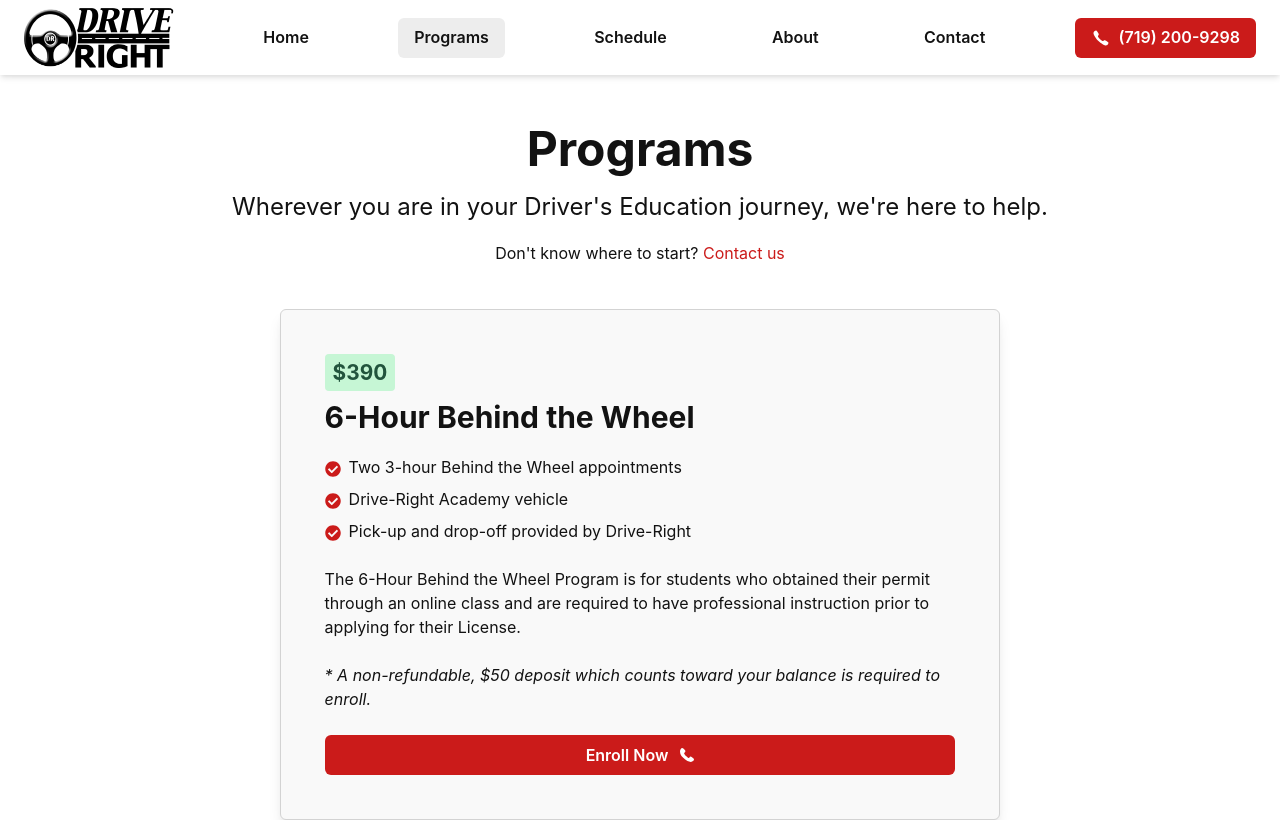
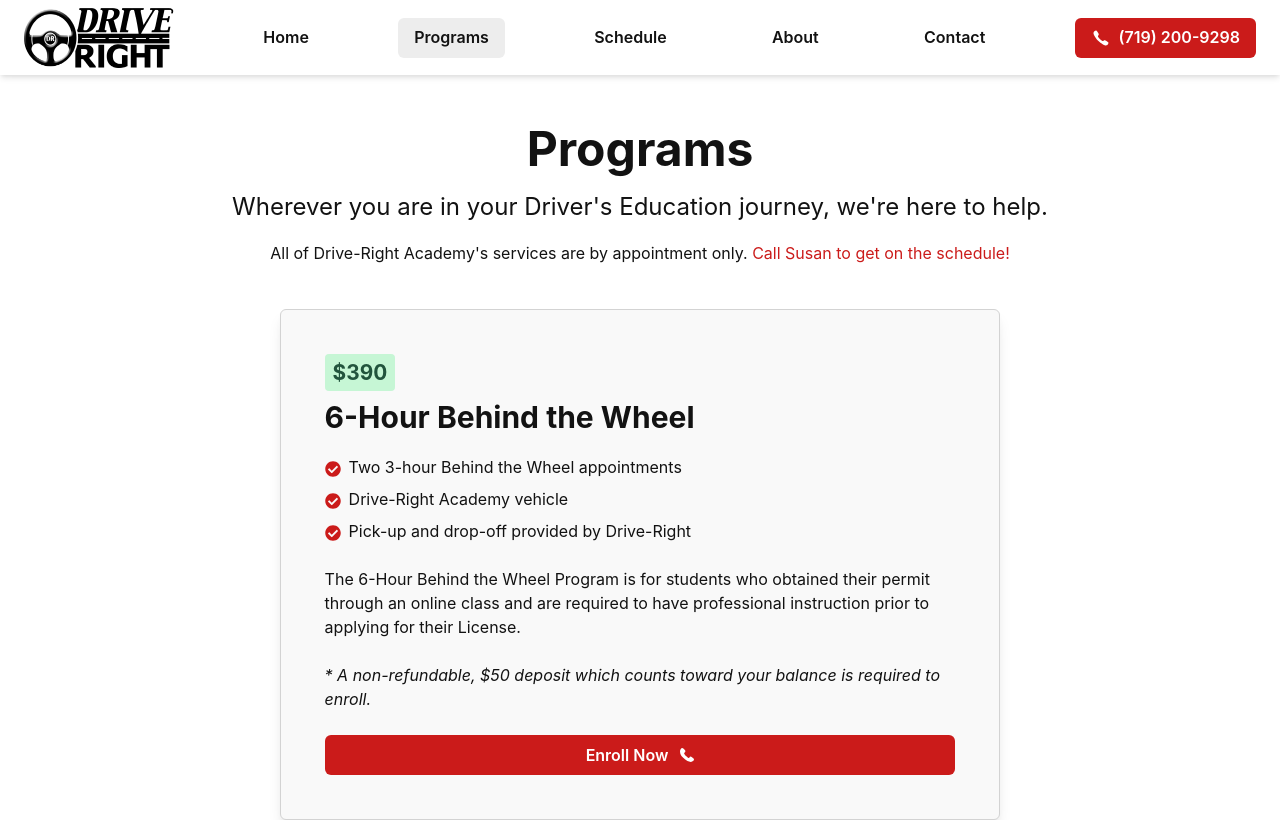
Before and after one commit to KyleRobison15/drive-right-academy, a React (Vite) app: page /programs in a window 1280 px wide. Shown: the top 820 px of the page. Built offline with nearby package versions, Linux system fonts and the light colour scheme.

Commit message:
Update sub header for appointment only commentary

```diff
--- a/src/routes/Programs.tsx
+++ b/src/routes/Programs.tsx
@@ -28,13 +28,13 @@
             help.
           </Text>
           <Text fontSize={["sm", "md"]}>
-            Don't know where to start?{" "}
+            All of Drive-Right Academy's services are by appointment only.{" "}
             <ChakraLink
               as={ReactRouterLink}
               to="/contact"
               color={`${componentColorScheme}.500`}
             >
-              Contact us
+              Call Susan to get on the schedule!
             </ChakraLink>
           </Text>
         </Stack>
```
